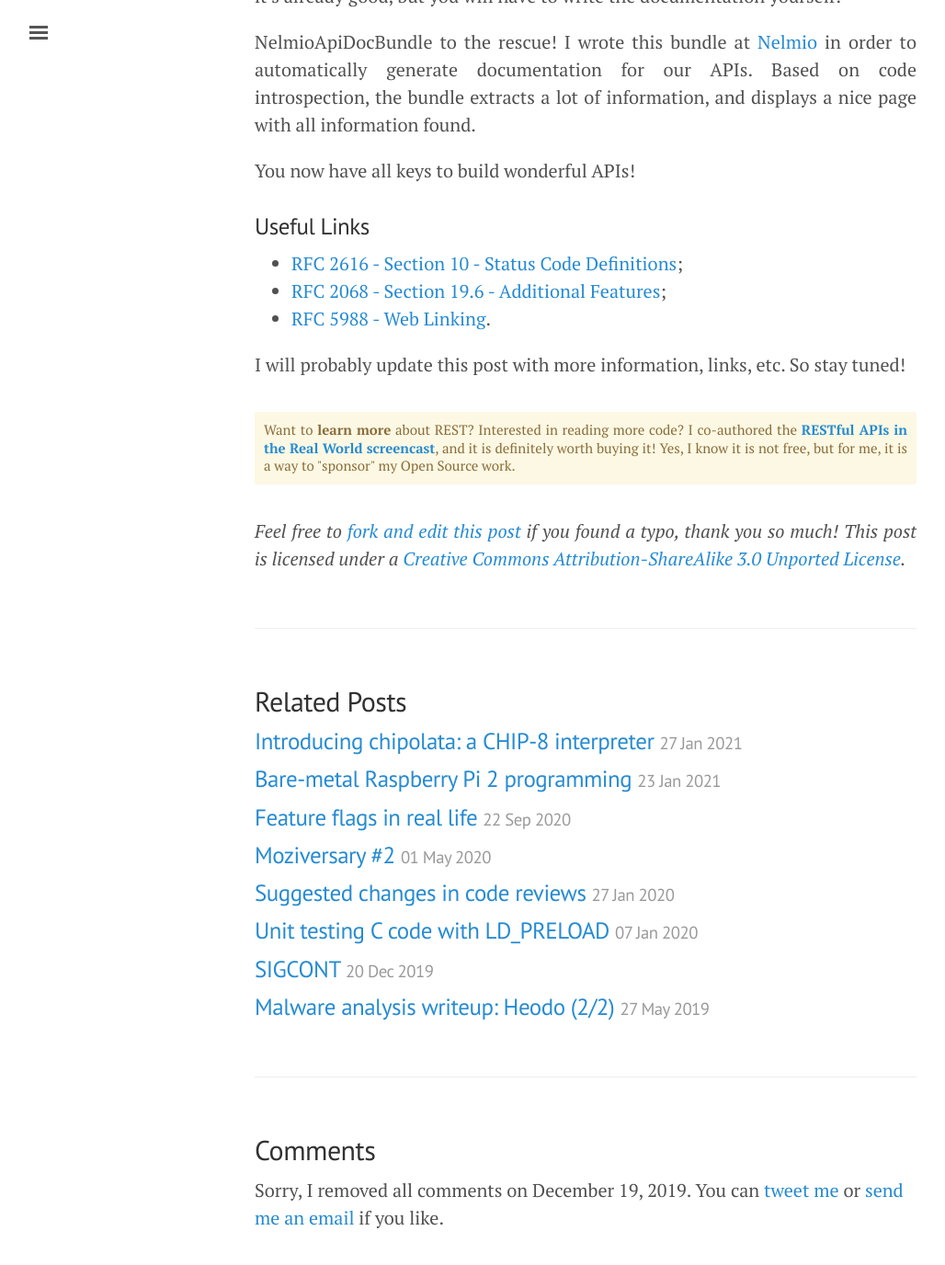
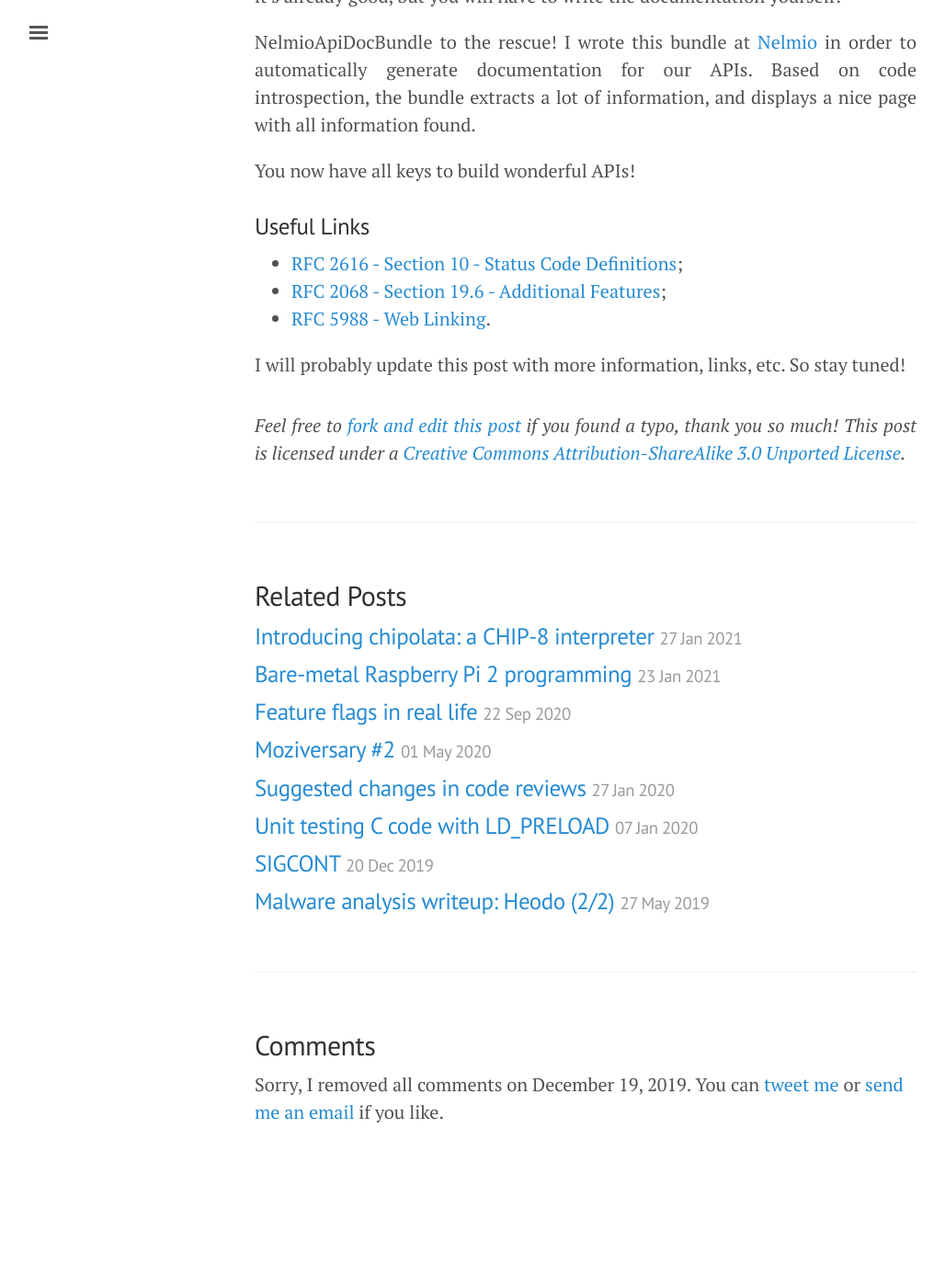
Before and after one commit to willdurand/willdurand.github.io, a Jekyll site: the page built from _posts/2012-08-02-rest-apis-with-symfony2-the-right-way.md, in a window 1280 px wide and 1400 px high, scrolled down 22594 px. Shown: the top 1376 px of the window at 92% size, without its empty margins (3-1031 px from the left). Built offline with Jekyll 4.4.1, drawn with Linux system fonts in a browser that asks for light colours; after the commit the page ends 23879 px from its top, so only the background shows below that.

Commit message:
more fixes

```diff
--- a/_layouts/default.html
+++ b/_layouts/default.html
@@ -44,7 +44,7 @@
         doc.addEventListener(
           "click",
           (e) => {
-            const { target } = target;
+            const { target } = e;
 
             if (
               !checkbox.checked ||
--- a/_posts/2012-08-02-rest-apis-with-symfony2-the-right-way.md
+++ b/_posts/2012-08-02-rest-apis-with-symfony2-the-right-way.md
@@ -942,10 +942,3 @@ You now have all keys to build wonderful APIs!
 - [RFC 5988 - Web Linking](http://tools.ietf.org/html/rfc5988).
 
 I will probably update this post with more information, links, etc. So stay tuned!
-
-<p class="ad">
-Want to <strong>learn more</strong> about REST? Interested in reading more code? I
-co-authored the <strong><a href="http://knpuniversity.com/screencast/rest">RESTful
-APIs in the Real World screencast</a></strong>, and it is definitely worth buying it!
-Yes, I know it is not free, but for me, it is a way to "sponsor" my Open Source work.
-</p>
--- a/css/poole.css
+++ b/css/poole.css
@@ -652,45 +652,6 @@ a.sidebar-nav-item:focus {
   width: 1rem;
   height: 0.75rem;
   content: "";
-  background-image: -webkit-linear-gradient(
-    to bottom,
-    #555,
-    #555 20%,
-    #fff 20%,
-    #fff 40%,
-    #555 40%,
-    #555 60%,
-    #fff 60%,
-    #fff 80%,
-    #555 80%,
-    #555 100%
-  );
-  background-image: -moz-linear-gradient(
-    to bottom,
-    #555,
-    #555 20%,
-    #fff 20%,
-    #fff 40%,
-    #555 40%,
-    #555 60%,
-    #fff 60%,
-    #fff 80%,
-    #555 80%,
-    #555 100%
-  );
-  background-image: -ms-linear-gradient(
-    to bottom,
-    #555,
-    #555 20%,
-    #fff 20%,
-    #fff 40%,
-    #555 40%,
-    #555 60%,
-    #fff 60%,
-    #fff 80%,
-    #555 80%,
-    #555 100%
-  );
   background-image: linear-gradient(
     to bottom,
     #555,
@@ -716,45 +677,6 @@ a.sidebar-nav-item:focus {
 .sidebar-toggle:active:before,
 #sidebar-checkbox:focus ~ .sidebar-toggle:before,
 #sidebar-checkbox:checked ~ .sidebar-toggle:before {
-  background-image: -webkit-linear-gradient(
-    to bottom,
-    #fff,
-    #fff 20%,
-    #555 20%,
-    #555 40%,
-    #fff 40%,
-    #fff 60%,
-    #555 60%,
-    #555 80%,
-    #fff 80%,
-    #fff 100%
-  );
-  background-image: -moz-linear-gradient(
-    to bottom,
-    #fff,
-    #fff 20%,
-    #555 20%,
-    #555 40%,
-    #fff 40%,
-    #fff 60%,
-    #555 60%,
-    #555 80%,
-    #fff 80%,
-    #fff 100%
-  );
-  background-image: -ms-linear-gradient(
-    to bottom,
-    #fff,
-    #fff 20%,
-    #555 20%,
-    #555 40%,
-    #fff 40%,
-    #fff 60%,
-    #555 60%,
-    #555 80%,
-    #fff 80%,
-    #fff 100%
-  );
   background-image: linear-gradient(
     to bottom,
     #fff,
--- a/css/syntax.css
+++ b/css/syntax.css
@@ -5,6 +5,10 @@
     color: #6c757d;
   }
 
+  .highlight .nv {
+    color: #f8f9fa;
+  }
+
   .highlight .gi,
   .highlight .gd {
     background-color: transparent;
```
